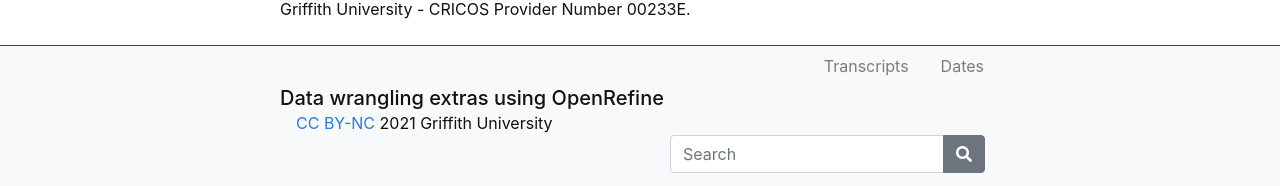
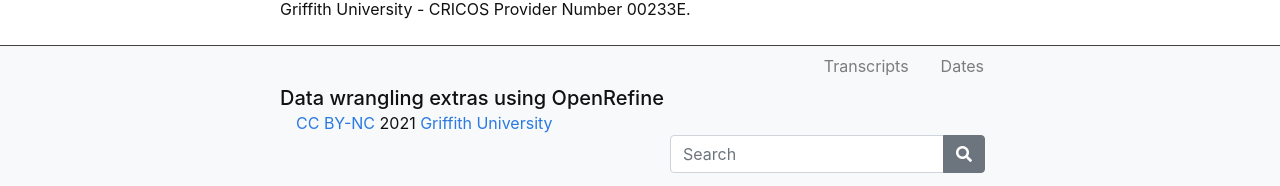
Before and after one commit to GriffithUniLibrary/OpenRefineExtras, a Jekyll site: the page built from index.md, in a window 1280 px wide. Shown: the part 1347-1533 px from the top of the page. Built offline with Jekyll 4.4.1, drawn with Linux system fonts in a browser that asks for light colours.

Commit message:
Update footer.html

```diff
--- a/_includes/footer.html
+++ b/_includes/footer.html
@@ -11,7 +11,7 @@
         <div class="col-md">
           <a class="h5" href="{{ '/' | absolute_url }}">{{ site.title }}</a>
           <br>
-          <span class="pl-3"><a href="https://creativecommons.org/licenses/by-nc/4.0/">CC BY-NC</a> {{ site.pub_year }} Griffith University</a></span>
+          <span class="pl-3"><a href="https://creativecommons.org/licenses/by-nc/4.0/">CC BY-NC</a> {{ site.pub_year }} <a href="https://www.griffith.edu.au/library">Griffith University</a></span>
         <div class="col-md">
           {% if site.search == true %}
           <script>
```
